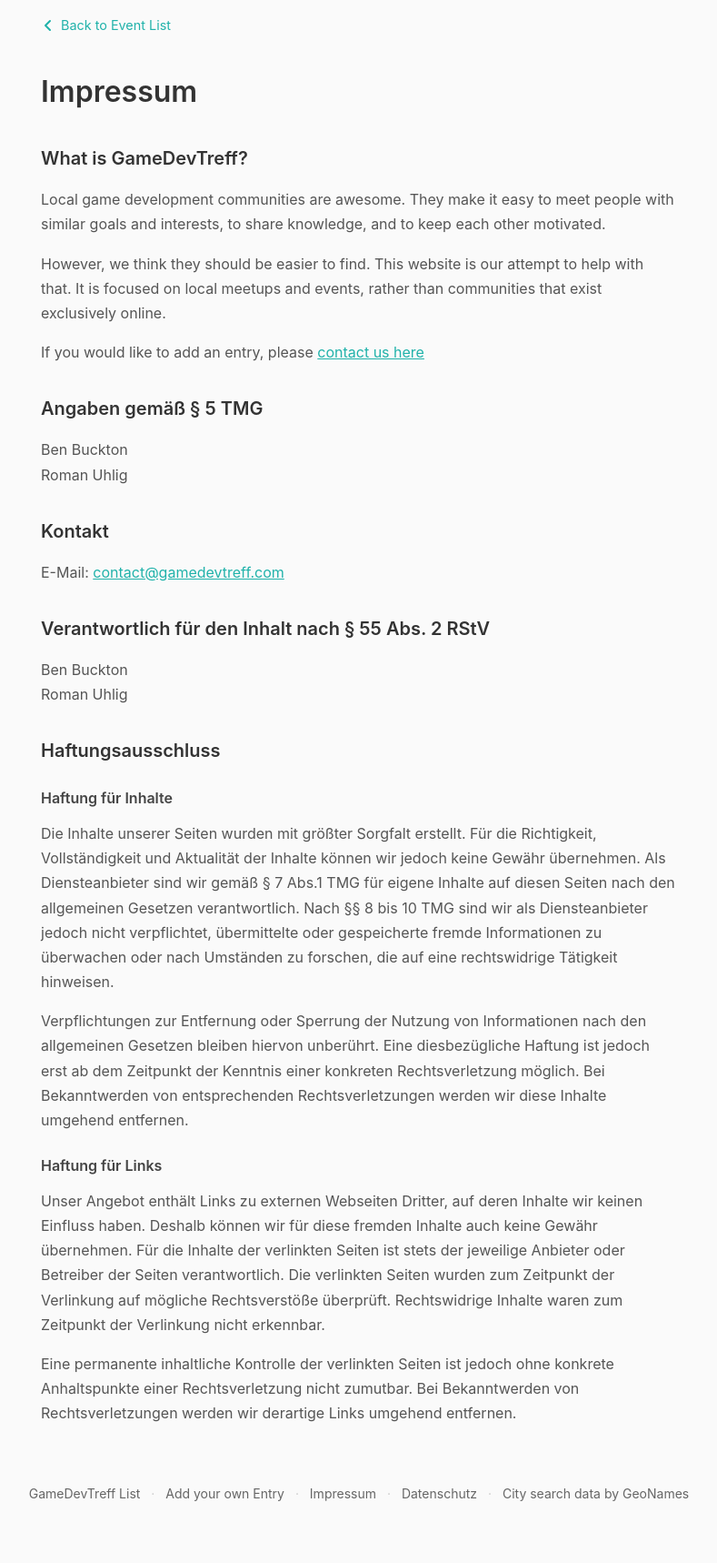
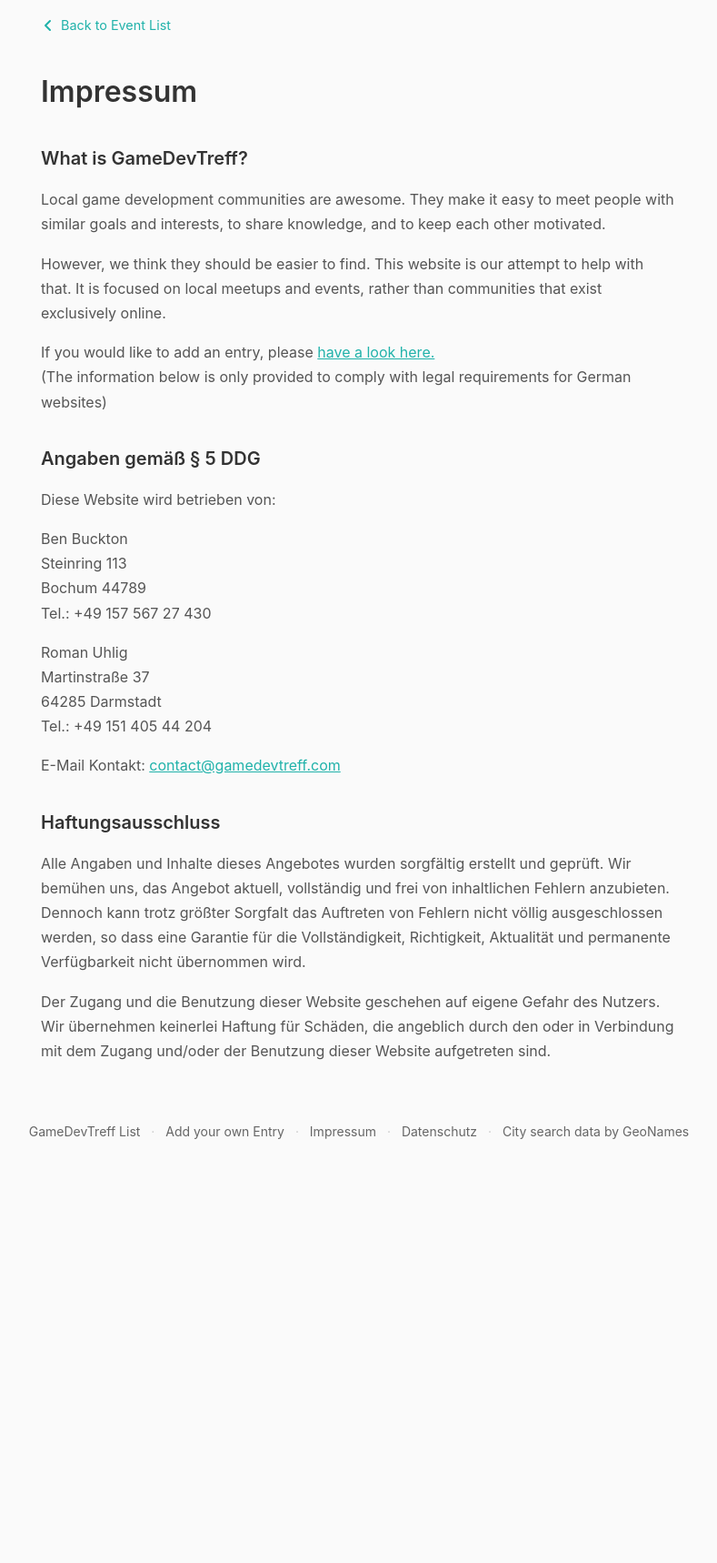
Before and after one commit to abregado/gamedev-index, a Jekyll site: the page built from impressum.md, in a window 1280 px wide. Shown: the whole page at 91% size, without its empty margins (245-1034 px from the left). Built offline with Jekyll 4.4.1, drawn with Linux system fonts in a browser that asks for light colours; after the commit the page ends 1320 px from its top, so only the background shows below that.

Commit message:
Impressum updated
Also added robots.txt and noindex / nofollow meta data
for Impressum and Datenschutzerklärung

```diff
--- a/_layouts/default.html
+++ b/_layouts/default.html
@@ -3,6 +3,7 @@
 <head>
   <meta charset="UTF-8">
   <meta name="viewport" content="width=device-width, initial-scale=1.0">
+  {% if page.robots %}<meta name="robots" content="{{ page.robots }}">{% endif %}
   <title>{{ page.title | default: site.title }}</title>
   <link rel="stylesheet" href="{{ '/assets/css/style.css' | relative_url }}">
 </head>
--- a/impressum.md
+++ b/impressum.md
@@ -13,49 +14,44 @@ title: Impressum
   {% include mission.html %}
 
   <p>
-  If you would like to add an entry, please <a href="{{ '/add-entry/' | relative_url }}">contact us here</a>
+  If you would like to add an entry, please <a href="{{ '/add-entry/' | relative_url }}">have a look here.</a> <br>
+  (The information below is only provided to comply with legal requirements for German websites)
+
   </p>
 
-  <h2>Angaben gemäß § 5 TMG</h2>
+  <h2>Angaben gemäß § 5 DDG</h2>
+
+  <p>
+  Diese Website wird betrieben von:
+  </p>
+
 
   <p>
     Ben Buckton<br>
-    Roman Uhlig
+    Steinring 113<br>
+    Bochum 44789<br>
+    Tel.: +49 157 567 27 430
   </p>
 
-  <h2>Kontakt</h2>
+  <p>
+    Roman Uhlig<br>
+    Martinstraße 37<br>
+    64285 Darmstadt<br>
+    Tel.: +49 151 405 44 204
+  </p>
 
   <p>
-    E-Mail: <a href="mailto:contact@gamedevtreff.com">contact@gamedevtreff.com</a>
-  </p>
-
-  <h2>Verantwortlich für den Inhalt nach § 55 Abs. 2 RStV</h2>
-
-  <p>
-    Ben Buckton<br>
-    Roman Uhlig
+    E-Mail Kontakt: <a href="mailto:contact@gamedevtreff.com">contact@gamedevtreff.com</a>
   </p>
 
   <h2>Haftungsausschluss</h2>
 
-  <h3>Haftung für Inhalte</h3>
-
   <p>
-    Die Inhalte unserer Seiten wurden mit größter Sorgfalt erstellt. Für die Richtigkeit, Vollständigkeit und Aktualität der Inhalte können wir jedoch keine Gewähr übernehmen. Als Diensteanbieter sind wir gemäß § 7 Abs.1 TMG für eigene Inhalte auf diesen Seiten nach den allgemeinen Gesetzen verantwortlich. Nach §§ 8 bis 10 TMG sind wir als Diensteanbieter jedoch nicht verpflichtet, übermittelte oder gespeicherte fremde Informationen zu überwachen oder nach Umständen zu forschen, die auf eine rechtswidrige Tätigkeit hinweisen.
+     Alle Angaben und Inhalte dieses Angebotes wurden sorgfältig erstellt und geprüft. Wir bemühen uns, das Angebot aktuell, vollständig und frei von inhaltlichen Fehlern anzubieten. Dennoch kann trotz größter Sorgfalt das Auftreten von Fehlern nicht völlig ausgeschlossen werden, so dass eine Garantie für die Vollständigkeit, Richtigkeit, Aktualität und permanente Verfügbarkeit nicht übernommen wird.
   </p>
 
   <p>
-    Verpflichtungen zur Entfernung oder Sperrung der Nutzung von Informationen nach den allgemeinen Gesetzen bleiben hiervon unberührt. Eine diesbezügliche Haftung ist jedoch erst ab dem Zeitpunkt der Kenntnis einer konkreten Rechtsverletzung möglich. Bei Bekanntwerden von entsprechenden Rechtsverletzungen werden wir diese Inhalte umgehend entfernen.
-  </p>
-
-  <h3>Haftung für Links</h3>
-
-  <p>
-    Unser Angebot enthält Links zu externen Webseiten Dritter, auf deren Inhalte wir keinen Einfluss haben. Deshalb können wir für diese fremden Inhalte auch keine Gewähr übernehmen. Für die Inhalte der verlinkten Seiten ist stets der jeweilige Anbieter oder Betreiber der Seiten verantwortlich. Die verlinkten Seiten wurden zum Zeitpunkt der Verlinkung auf mögliche Rechtsverstöße überprüft. Rechtswidrige Inhalte waren zum Zeitpunkt der Verlinkung nicht erkennbar.
-  </p>
-
-  <p>
-    Eine permanente inhaltliche Kontrolle der verlinkten Seiten ist jedoch ohne konkrete Anhaltspunkte einer Rechtsverletzung nicht zumutbar. Bei Bekanntwerden von Rechtsverletzungen werden wir derartige Links umgehend entfernen.
-  </p>
+    Der Zugang und die Benutzung dieser Website geschehen auf eigene Gefahr des Nutzers. Wir übernehmen keinerlei Haftung für Schäden, die angeblich durch den oder in Verbindung mit dem Zugang und/oder der Benutzung dieser Website aufgetreten sind.
+    </p>
 
 </article>
--- /dev/null
+++ b/txt robots.txt
@@ -0,0 +1,3 @@
+User-agent: *
+Disallow: /impressum/
+Disallow: /datenschutz/
```
Also changed, not shown: other parts of impressum.md (+1 -0 lines), datenschutz.md (+1 -0 lines).
